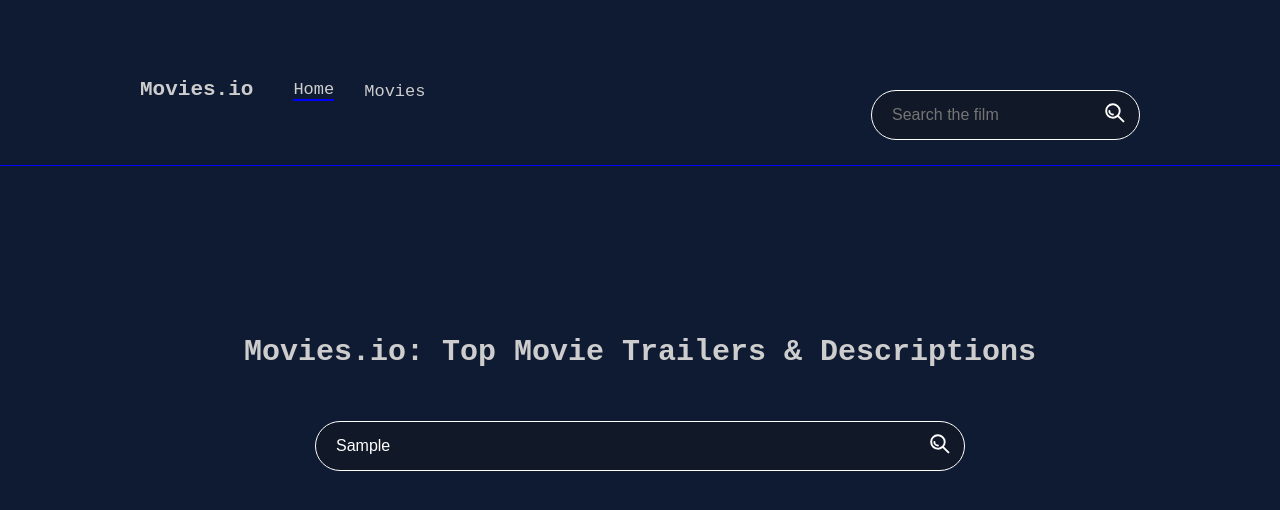
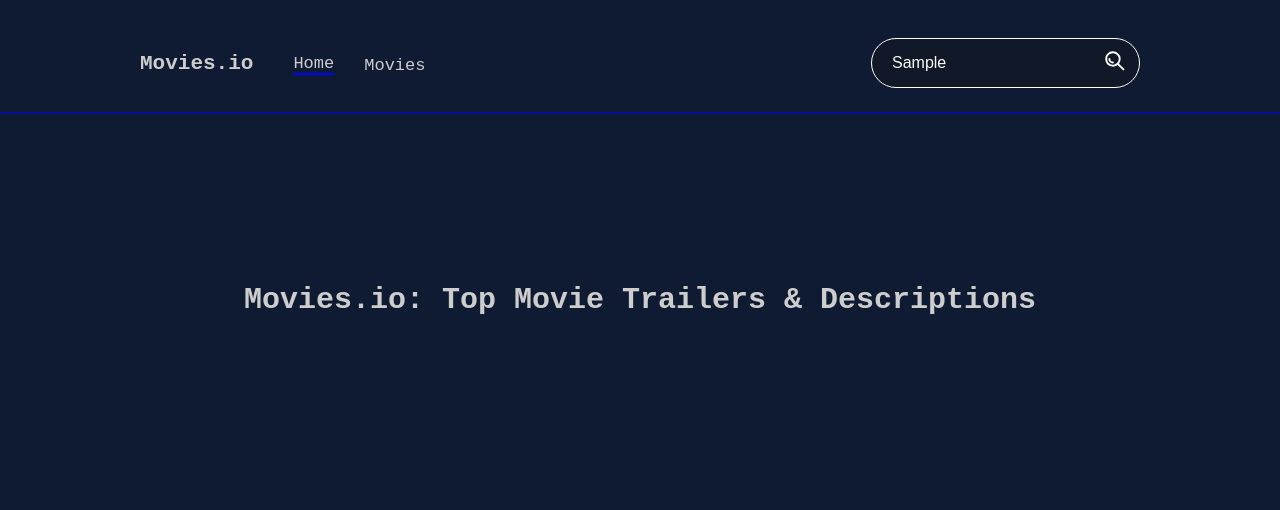
Before and after one commit to VurradoVi/movie, a plain HTML site: page index.html in a window 1280 px wide. Both pictures are taken after typing "Sample" into the empty fields and a click on the button 940 px from the left and 366 px from the top of the page. Drawn offline with Linux system fonts and the light colour scheme; no server answers; a web font is replaced by a local one.

Commit message:
added a second search

```diff
--- a/app.js
+++ b/app.js
@@ -4,8 +4,8 @@ const movieSearch = document.getElementById('search_movie');
 const searchBtn = document.getElementById('search_btn');
 const title = document.getElementById('title')
 const result = document.getElementById('result')
+const search = document.getElementById('search')
 const header = document.getElementById('header')
-const search = document.getElementById('search')
 
 
 async function getMovie() {
@@ -13,10 +13,9 @@ async function getMovie() {
     let res = await fetch(`http://www.omdbapi.com/?t=${movieName}&apikey=${APIKEY}`)
     let list = await res.json()
 
+
     if (!movieName.length) {
         return result.innerHTML = `<h4 class="msg">Enter movie on form</h4>`
-    } else {
-        title.innerHTML=''
     }
 
     try {
@@ -62,21 +61,16 @@ async function getMovie() {
     } catch (error) {
         result.innerHTML = `<h3 class="msg">Error occured</h3>`;
     }
-
+    title.innerHTML = ''
 }
 
 
-searchBtn.addEventListener('click', function(event) {
+searchBtn.addEventListener('click', async function(event) {
     event.preventDefault();
+    while (search.firstChild) {
+        header.appendChild(search.firstChild)
+    }
+    movieSearch.style.marginTop = '0px';
     getMovie();
-    console.log('btn')
-    header.innerHTML =`<div class="search__form-title">
-    <input id="search_movie2" class="search__input" type="text" placeholder="Search the film">
-    <button id="search_btn2" class="search__btn">
-        <svg xmlns="http://www.w3.org/2000/svg" viewBox="0 0 24 24">
-            <path
-                d="M3.624,15a8.03,8.03,0,0,0,10.619.659l5.318,5.318a1,1,0,0,0,1.414-1.414l-5.318-5.318A8.04,8.04,0,0,0,3.624,3.624,8.042,8.042,0,0,0,3.624,15Zm1.414-9.96a6.043,6.043,0,1,1-1.77,4.274A6,6,0,0,1,5.038,5.038ZM4.622,9.311a1,1,0,0,1,2,0A2.692,2.692,0,0,0,9.311,12a1,1,0,0,1,0,2A4.7,4.7,0,0,1,4.622,9.311Z" />
-        </svg>
-    </button>
-</div>`
+
 });
--- a/index.html
+++ b/index.html
@@ -26,6 +26,7 @@
 
         <div id="title" class="search__title">
             <h2 class="title">Movies.io: Top Movie Trailers & Descriptions</h2>
+            <div id="search">
                 <form class="search__form-title">
                     <input id="search_movie" class="search__input" type="text" placeholder="Search the film">
                     <button id="search_btn" class="search__btn">
@@ -35,6 +36,7 @@
                         </svg>
                     </button>
                 </form>
+            </div>
         </div>
 
         <div id="result">
--- a/style.css
+++ b/style.css
@@ -176,7 +176,7 @@ svg path {
     margin-top: 50px;
     justify-content: space-between;
     align-items: flex-end;
-    gap: 15px;
+    gap: 105px;
 }
 
 .card__movie-left {
@@ -192,7 +192,8 @@ svg path {
 }
 
 .card__movie-right {
-    max-width: 600px;
+    width: 600px;
+    margin: 0 auto;
 }
 
 .genre {
```
Lines whose indentation alone changed are shown as unchanged.
